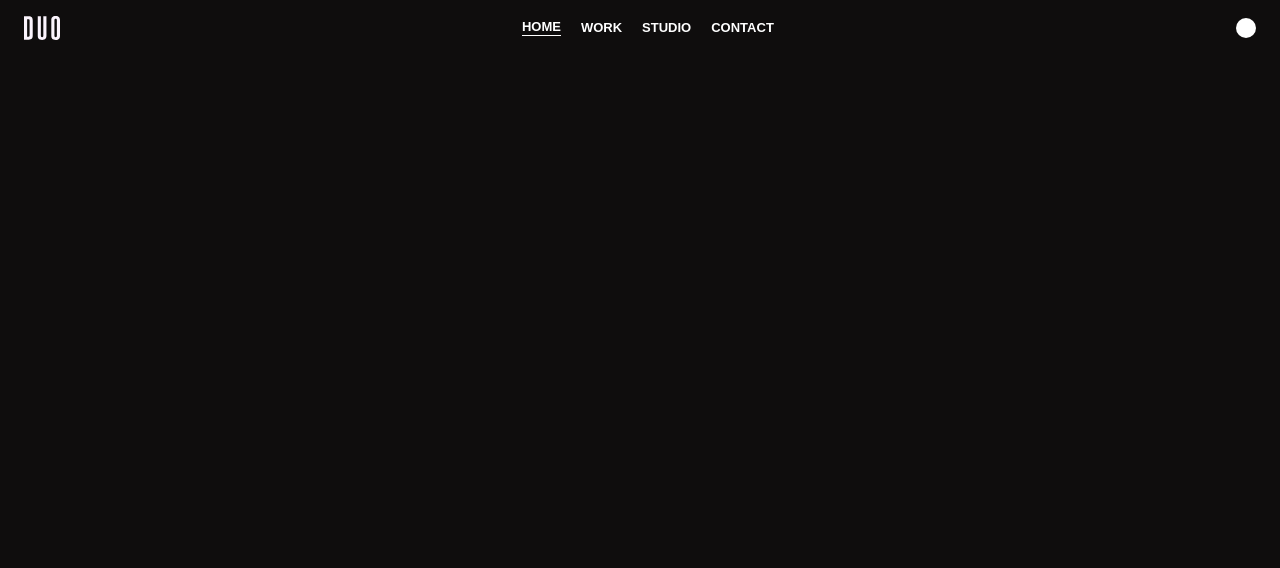
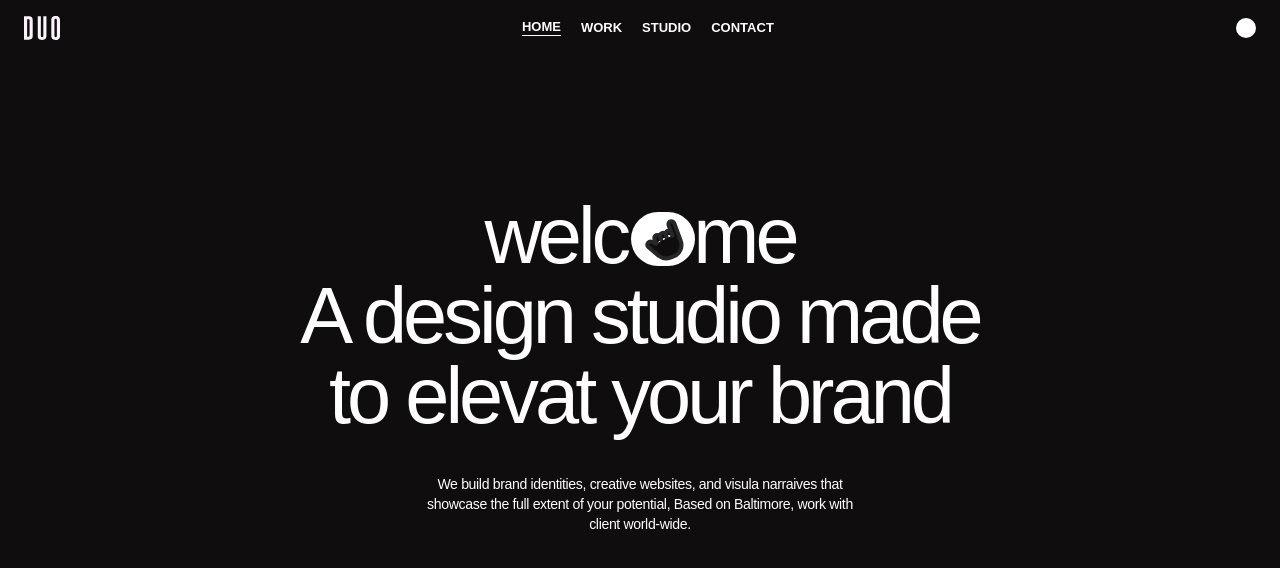
Before and after one commit to for-Sifad99/DUO-STUDIO-FAN, a React (Vite) app: page / in a window 1280 px wide. Shown: the top 568 px of the page. Built offline with nearby package versions, Linux system fonts and the light colour scheme; a web font is replaced by a local one.

Commit message:
CHANGESL: Added hero section.

```diff
--- a/package.json
+++ b/package.json
@@ -13,6 +13,7 @@
     "@tailwindcss/vite": "^4.1.18",
     "react": "^19.2.0",
     "react-dom": "^19.2.0",
+    "react-icons": "^5.5.0",
     "tailwindcss": "^4.1.18"
   },
   "devDependencies": {
--- a/src/App.jsx
+++ b/src/App.jsx
@@ -1,11 +1,13 @@
 import React from 'react';
 import Navbar from './components/Navbar';
+import Hero from './components/Hero';
 
 function App() {
     return (
         <>
             <div className="main w-full min-h-screen text-white bg-[#0F0D0D] font-zando overflow-hidden">
                 <Navbar />
+                <Hero />
             </div>
         </>
     );
--- /dev/null
+++ b/src/components/Hero.jsx
@@ -0,0 +1,27 @@
+import React from 'react';
+import { TbHandLittleFinger } from 'react-icons/tb';
+
+const Hero = () => {
+    return (
+        <div className="flex flex-col items-center justify-center text-center mt-[11%]">
+            <div className="text-[6.2vw] font-medium leading-20 tracking-tighter pb-[3%]">
+                <h1 id='top-head' className="whitespace-nowrap">
+                    welc
+                    <div className="inline-block w-[5vw] h-[4.2vw] -mr-0.5 ml-1 bg-white rounded-full">
+                        <div className="w-full h-full flex items-center justify-center">
+                            <TbHandLittleFinger fill='#0F0D0D' className="-rotate-20 text-5xl text-zinc-800" />
+                        </div>
+                    </div>
+                    me
+                </h1>
+                <h1 id='left-head'>A design studio made</h1>
+                <h1 id='right-head'>to elevat your brand</h1>
+            </div>
+            <p id='boom-p' className="w-[35%] text-[1.1vw] font-light tracking-tight leading-5">
+                We build brand identities, creative websites, and visula narraives that showcase the full extent of your potential, Based on Baltimore, work with client world-wide.
+            </p>
+        </div>
+    );
+};
+
+export default Hero;
--- a/src/index.css
+++ b/src/index.css
@@ -1,6 +1,10 @@
+/* Font cdn */
 @import url('https://fonts.googleapis.com/css2?family=Zalando+Sans+Expanded:ital,wght@0,200..900;1,200..900&display=swap');
+
+/* Tailwind cdn */
 @import 'tailwindcss';
 
+/* font family style */
 .font-zando {
   font-family: "Zalando Sans Expanded", sans-serif;
   font-style: normal;
```
Also changed, not shown: 1 other file (tests, documents, lock files or other folders).
